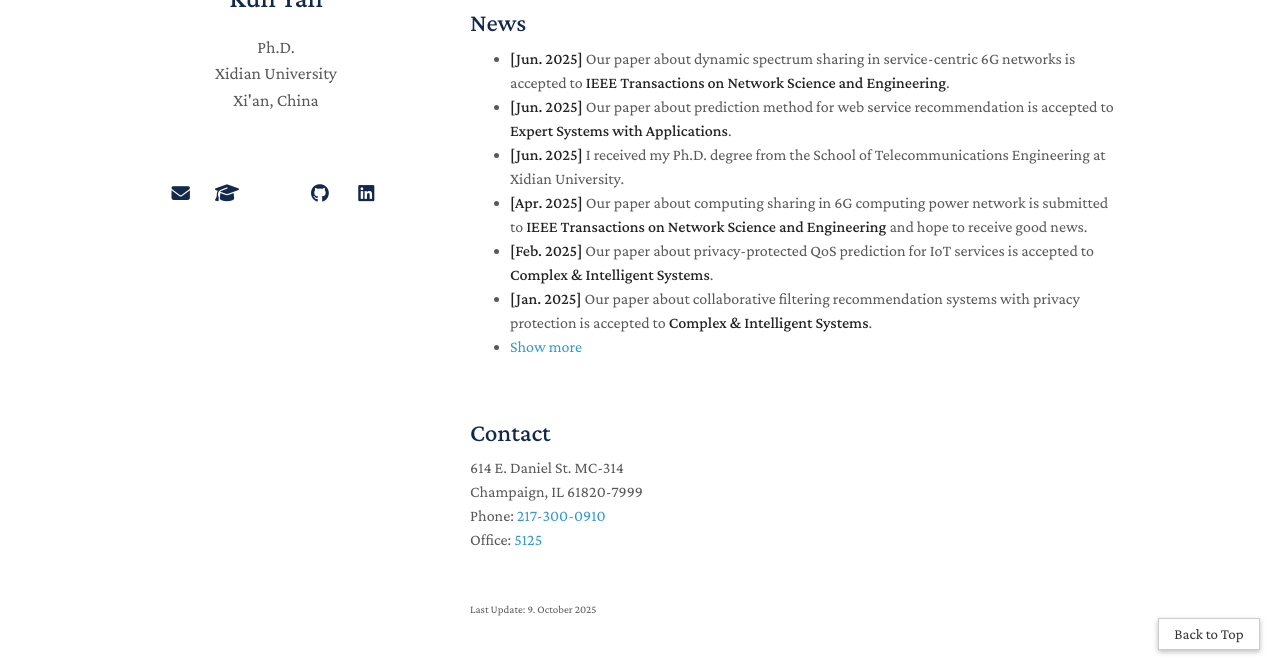
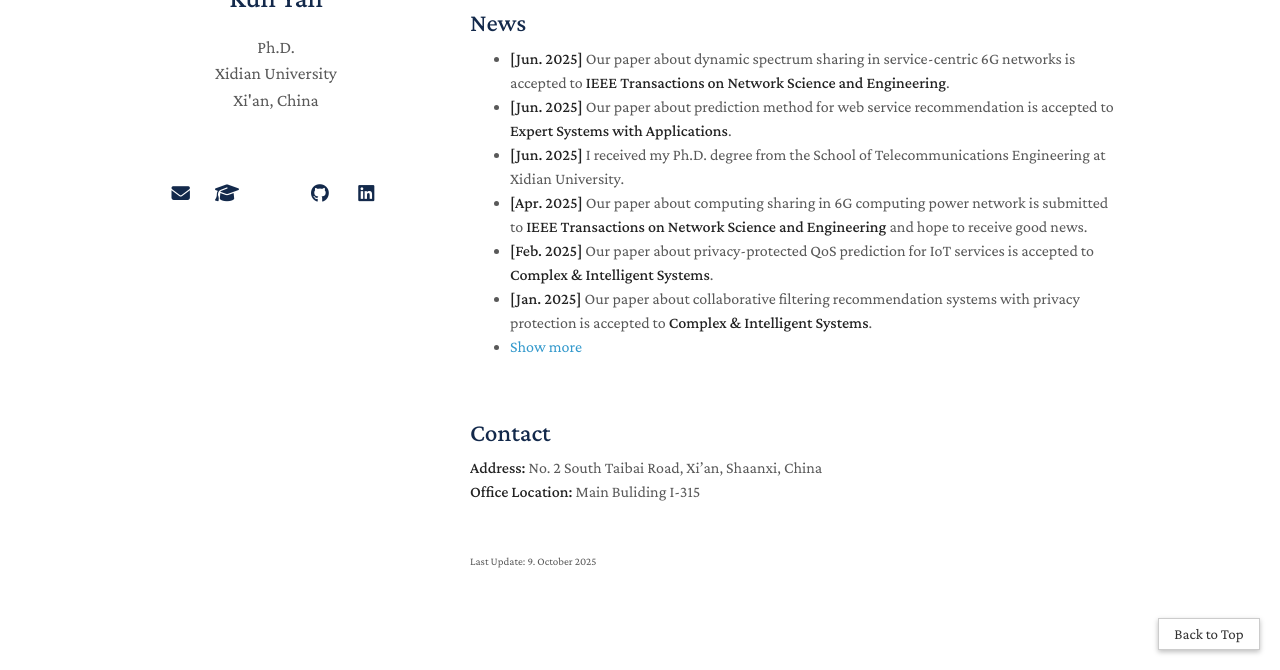
Before and after one commit to QuinYim/quinyim.github.io, a Jekyll site: the page built from index.md, in a window 1280 px wide and 900 px high, scrolled down 722 px, cut to the strip 230-900 px from the top of the window. Built offline with Jekyll 4.4.1, drawn with Linux system fonts in a browser that asks for light colours; a style sheet for code colours, icons or effects is not loaded.

Commit message:
Update contact.md

```diff
--- a/_includes/contact.md
+++ b/_includes/contact.md
@@ -1,9 +1,6 @@
 <h2 style="margin: 60px 0px 10px;">Contact</h2>
 
-614 E. Daniel St. MC-314
+<p><strong>Address:</strong>  No. 2 South Taibai Road, Xi’an, Shaanxi, China
 <br />
-Champaign, IL 61820-7999
+<strong>Office Location:</strong> Main Buliding I-315
 <br />
-Phone: <a href="tel:+12173000910">217-300-0910</a>
-<br />
-Office: <a href="https://maps.app.goo.gl/xvHRWG27wSZXQ1Cv7">5125</a>
```
